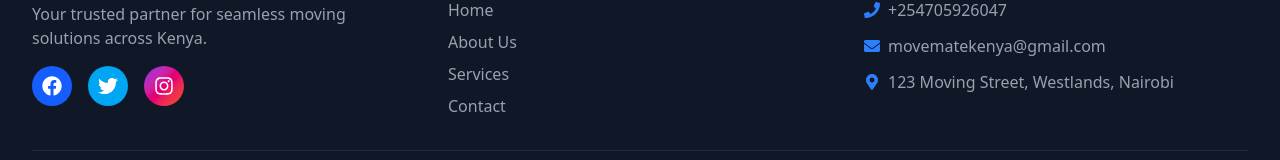
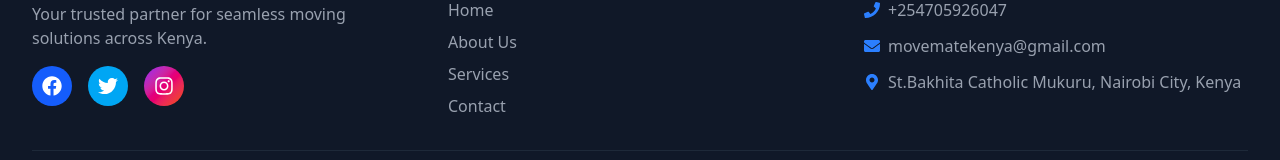
Before and after one commit to ken-jibril/Movers_App, a React (Vite) app: page /contact in a window 1280 px wide. Shown: the part 1046-1206 px from the top of the page. Built offline with nearby package versions, Linux system fonts and the light colour scheme.

Commit message:
Add an address for the location of the company

```diff
--- a/src/components/footer.jsx
+++ b/src/components/footer.jsx
@@ -90,7 +90,7 @@ function Footer() {
                             </li>
                             <li className="flex items-start gap-2">
                                 <FaMapMarkerAlt className="text-blue-500 mt-1" />
-                                <span>123 Moving Street, Westlands, Nairobi</span>
+                                <span>St.Bakhita Catholic Mukuru, Nairobi City, Kenya</span>
                             </li>
                         </ul>
                     </div>
```
